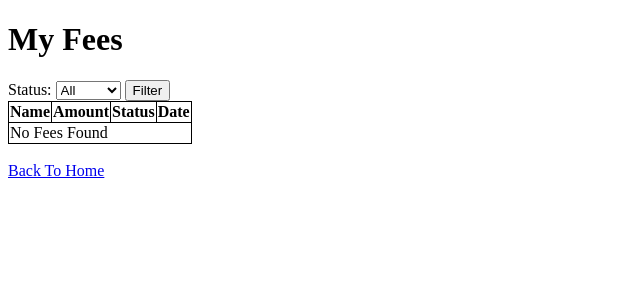
After one commit to Microsoft-Hater/Web-Framework-Project, a Django app: page /services/fees/ in a window 1280 px wide. The commit adds this page. Shown: the top 300 px of the page, without its empty margins (0-640 px from the left). Run offline with Django 5.2, Linux system fonts and the light colour scheme; a user stored in the database is signed in; data comes from the database, SQL or seed files in the repository.

Commit message:
Added A Way For A User To View Fees

```diff
--- /dev/null
+++ b/studentservices/services/templates/services/fee.html
@@ -0,0 +1,49 @@
+<!DOCTYPE html>
+<html>
+	<head>
+		<style>
+			.table{
+				border: 1px solid black;
+				border-collapse: collapse;
+			}
+		</style>
+		<title>User Fees</title>
+	</head>
+	<body>
+		<h1>My Fees</h1>
+
+		<form method="get" action="{%url 'fees'%}">
+			<label>Status:
+				<select name="status">
+					<option value="">All</option>
+					<option value="Unpaid">Unpaid</option>
+					<option value="Paid">Paid</option>
+				</select>
+			</label>
+			<button type="submit">Filter</button>
+		</form>
+
+		<table class="table">
+			<tr class="table">
+				<th class="table">Name</th>
+				<th class="table">Amount</th>
+				<th class="table">Status</th>
+				<th class="table">Date</th>
+			</tr>
+			{%for fee in fees%}
+			<tr>
+				<td class="table">{{fee.name}}</td>
+				<td class="table">€{{fee.amount}}</td>
+				<td class="table">{{fee.status}}</td>
+				<td class="table">{{fee.date}}</td>
+			</tr>
+			{%empty%}
+			<tr>
+				<td colspan="4">No Fees Found</td>
+			</tr>
+			{%endfor%}
+		</table>
+		<br>
+		<a href="{%url 'index'%}">Back To Home</a>
+	</body>
+</html>
--- a/studentservices/services/templates/services/home.html
+++ b/studentservices/services/templates/services/home.html
@@ -8,6 +8,9 @@
 		<h2>Homepage</h2>
 			{%if user.username%}
 				<p>Hello {{user.username}}, You Are A {{group}}</p>
+				<a href="{%url 'fees'%}">View Fees</a>
+				<br>
+				<br>
 				<a href="{%url 'logout'%}">Logout</a>
 			{%else%}
 				<p>Hello, You Havent Logged In Yet</p>
--- a/studentservices/services/urls.py
+++ b/studentservices/services/urls.py
@@ -7,4 +7,5 @@ urlpatterns = [
 	path("", views.homeView, name="index"),
 	path("login/", views.loginView, name="login"),
 	path("logout/", views.logoutView, name="logout"),
+	path("fees/", views.feesView, name="fees"),
 ]
--- a/studentservices/services/views.py
+++ b/studentservices/services/views.py
@@ -3,6 +3,11 @@ from django.shortcuts import redirect
 from django.contrib.auth import authenticate
 from django.contrib.auth import login
 from django.contrib.auth import logout
+from django.contrib.auth.decorators import login_required
+from .models import Fee
+
+from django.http import Http404, HttpResponse
+
 
 # Create your views here.
 
@@ -37,3 +42,15 @@ def loginView(request):
 def logoutView(request):
 	logout(request)
 	return redirect("../")
+
+@login_required
+def feesView(request):
+	allFees = Fee.objects.filter(user=request.user)
+
+	filter = request.GET.get("status")
+	if filter in ["Unpaid", "Paid"]:
+		allFees = allFees.filter(status=filter)
+
+	fees = allFees.order_by("-date")
+
+	return render(request, "services/fee.html", {"fees": fees})
```
